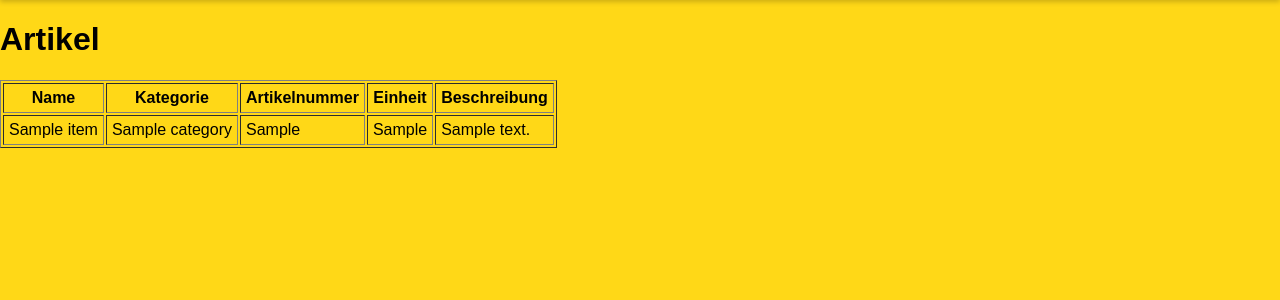
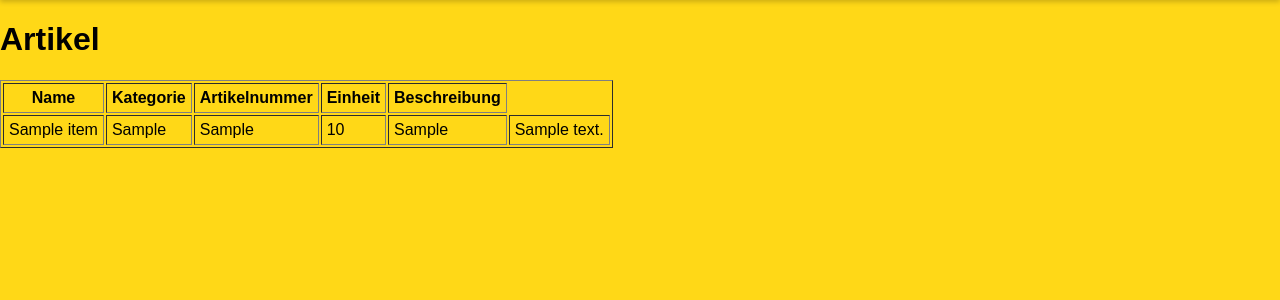
Before and after one commit to Eizval/Django_Pfadi, a Django app: page /items/ in a window 1280 px wide. Shown: the part 68-368 px from the top of the page. Run offline with Django 5.2, Linux system fonts and the light colour scheme; tables that the repository leaves empty hold one stand-in row (values such as "Sample post").

Commit message:
Not right view in item

```diff
--- a/lager/models.py
+++ b/lager/models.py
@@ -2,24 +2,14 @@ from django.db import models
 from django.conf import settings  # <-- import settings for custom user model
 from django.utils import timezone
 
-class Category(models.Model):
-    name = models.CharField(max_length=100, unique=True, verbose_name="Kategorie")
-    description = models.TextField(blank=True, null=True, verbose_name="Beschreibung")
-    size = models.CharField(
-        max_length=50, blank=True, null=True,
-        verbose_name="Größe",
-        help_text="Optional: Größenangabe für Artikel wie T-Shirts oder Schuhe"
-    )
-
-    def __str__(self):
-        return self.name
 
 class Item(models.Model):
     name = models.CharField(max_length=100, verbose_name="Name")
-    category = models.ForeignKey(Category, on_delete=models.CASCADE, related_name='items', verbose_name="Kategorie")
     description = models.TextField(blank=True, null=True, verbose_name="Beschreibung")
     sku = models.CharField(max_length=50, unique=True, verbose_name="Artikelnummer")
-    unit = models.CharField(max_length=50, default='Stück', verbose_name="Einheit")
+    unit = models.CharField(max_length=50, default='Stück', verbose_name="Einheit", blank=True, null=True)
+    quantity = models.IntegerField(default=1, verbose_name="Menge")
+    size = models.CharField(max_length=10, verbose_name="Groesse", blank=True, null=True)
 
     def __str__(self):
         return self.name
--- a/lager/templates/lager/item.html
+++ b/lager/templates/lager/item.html
@@ -27,9 +27,10 @@
         {% for obj in objects %}
         <tr>
             <td>{{ obj.name }}</td>
-            <td>{{ obj.category.name }}</td>
             <td>{{ obj.sku }}</td>
             <td>{{ obj.unit }}</td>
+            <td>{{ obj.quantity }}</td>
+            <td>{{ obj.size }}</td>
             <td>{{ obj.description }}</td>
         </tr>
         {% endfor %}
--- a/lager/urls.py
+++ b/lager/urls.py
@@ -5,7 +5,6 @@ urlpatterns = [
     path('lager_edit/', views.lager_edit_view, name='lager_edit'),
     path('lager_list/', views.lager_list_view, name='lager_list'),
     path("table/<str:table_name>/", views.table_detail, name="table_detail"),
-    path("categories/", views.category_list, name="category_list"),
     path("items/", views.item_list, name="item_list"),
     path("stocks/", views.stock_list, name="stock_list"),
     path("borrows/", views.borrow_list, name="borrow_list"),
--- a/lager/views.py
+++ b/lager/views.py
@@ -1,6 +1,6 @@
 from django.contrib.auth.decorators import login_required
 from django.shortcuts import render
-from .models import Category, Item, Stock, Borrow, Pending, Sold
+from .models import Item, Stock, Borrow, Pending, Sold
 
 @login_required
 def lager_edit_view(request):
@@ -10,7 +10,6 @@ def lager_edit_view(request):
 def lager_list_view(request):
     """Display an overview of all tables (ER diagram style)"""
     tables = [
-        {"name": "Kategorie", "model": "category", "count": Category.objects.count()},
         {"name": "Artikel", "model": "item", "count": Item.objects.count()},
         {"name": "Lagerbestand", "model": "stock", "count": Stock.objects.count()},
         {"name": "Ausleihe", "model": "borrow", "count": Borrow.objects.count()},
@@ -21,10 +20,7 @@ def lager_list_view(request):
 
 def table_detail(request, table_name):
     """Display items of a specific table"""
-    if table_name == "category":
-        objects = Category.objects.all()
-        fields = [f.verbose_name for f in Category._meta.fields]
-    elif table_name == "item":
+    if table_name == "item":
         objects = Item.objects.all()
         fields = [f.verbose_name for f in Item._meta.fields]
     elif table_name == "stock":
@@ -44,11 +40,6 @@ def table_detail(request, table_name):
         fields = []
 
     return render(request, f"lager/{table_name}.html", {"objects": objects, "fields": fields})
-
-# Category list page
-def category_list(request):
-    categories = Category.objects.all()
-    return render(request, "lager/category.html", {"objects": categories})
 
 # Item list page
 def item_list(request):
```
Also changed, not shown: db.sqlite3, lager/migrations/0001_initial.py, lager/migrations/0002_pending_sold.py (deleted).
